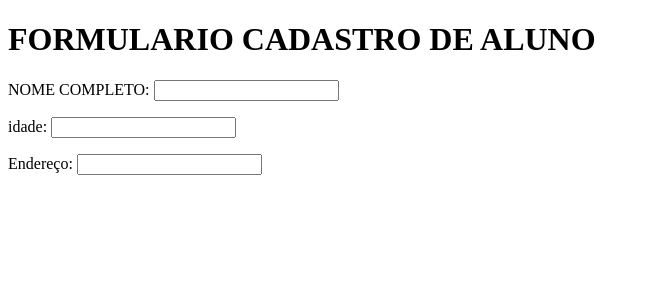
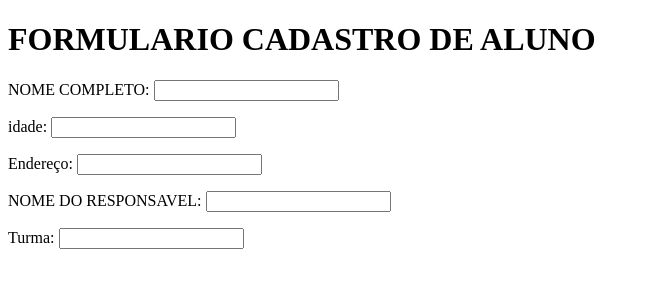
Before and after one commit to carolinerodr/formulario, a plain HTML site: page index.html in a window 1280 px wide. Shown: the whole page, without its empty margins (0-650 px from the left). Drawn offline with Linux system fonts and the light colour scheme.

Commit message:
Update index.html

```diff
--- a/index.html
+++ b/index.html
@@ -14,8 +14,8 @@
 <P>NOME COMPLETO: <input type="text" name="NOME" id="nome"</P>
 <P>idade: <input type="text" name="IDADE" id="idade"</P>
 <P>Endereço: <input type="text" name="ENDEREÇO" id="endereço"</P>
-
-
+<P>NOME DO RESPONSAVEL: <input type="text" name="NOME DO RESPONSAVEL" id="nome do responsavel"</P>
+ <P>Turma: <input type="text" name="TURMA" id="turma"</P>
     </form>
 </body>
 </html>
```
